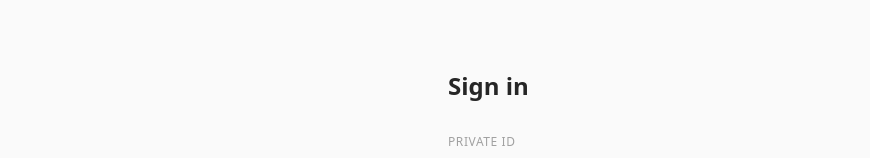
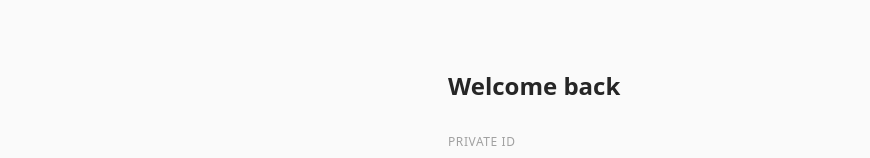
Before and after one commit to mivashch/restaurant_manager, a React (Vite) app in the folder apps/web/: page / in a window 1280 px wide. Shown: the part 262-420 px from the top of the page, without its empty margins (0-870 px from the left). Built offline with nearby package versions, Linux system fonts and the light colour scheme.

Commit message:
change heading to Welcome back

```diff
--- a/apps/web/src/App.tsx
+++ b/apps/web/src/App.tsx
@@ -17,7 +17,7 @@ export default function App() {
       <main className="flex-1 flex items-center justify-center px-4">
         <div className="w-full max-w-sm">
           <h1 className="text-2xl font-semibold text-neutral-800 mb-8">
-            Sign in
+            Welcome back
           </h1>
 
           <form action={handleSubmit} className="space-y-4">
```
